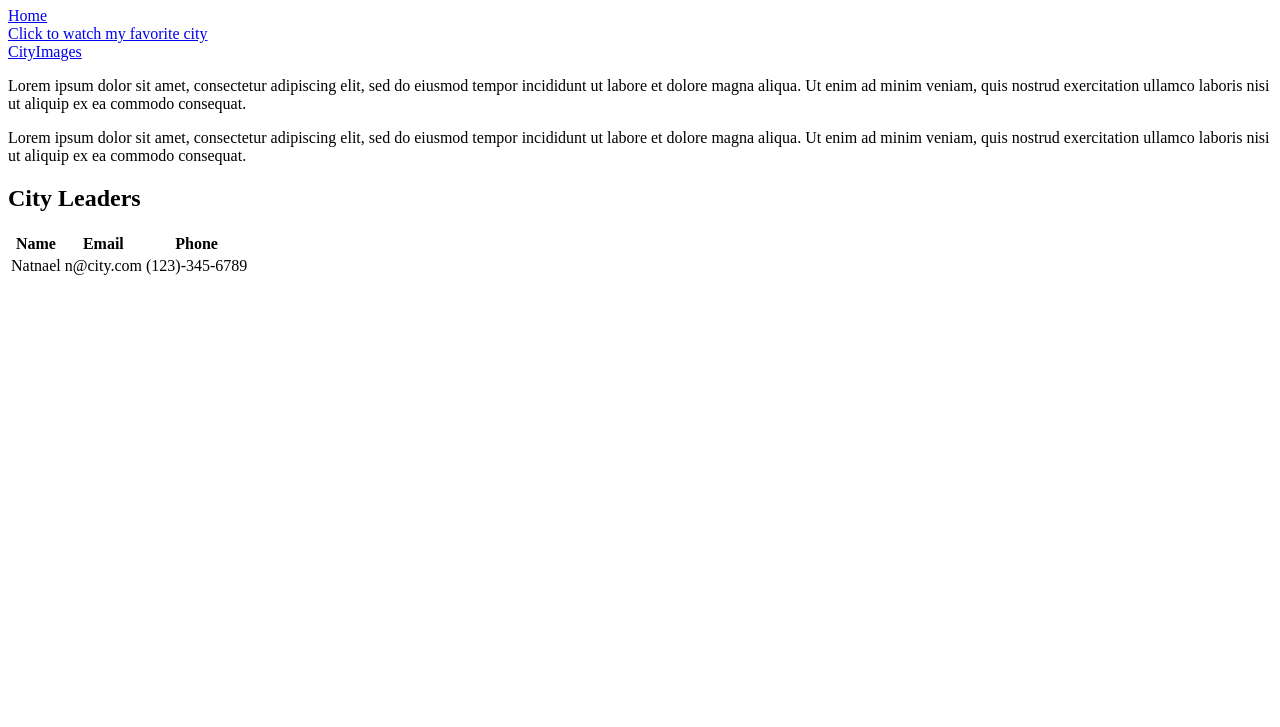
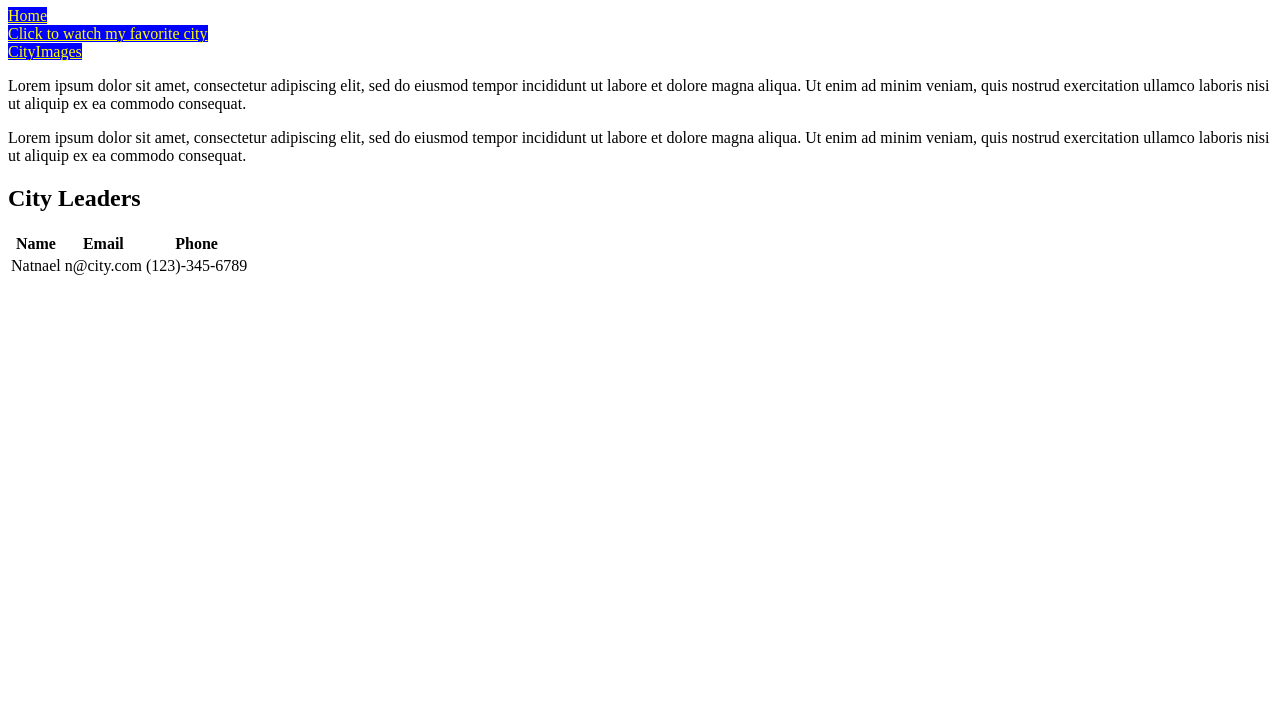
Before and after one commit to NatnaelWale/simple-travel-site, a plain HTML site: page index.html in a window 1280 px wide. Shown: the part 73-800 px from the top of the page. Drawn offline with Linux system fonts and the light colour scheme.

Commit message:
Added css files

```diff
--- /dev/null
+++ b/css/styles.css
@@ -0,0 +1,4 @@
+a {
+    background-color: blue;
+    color: yellow;
+}
--- a/index.html
+++ b/index.html
@@ -5,6 +5,7 @@
     <meta charset="UTF-8">
     <meta name="viewport" content="width=device-width, initial-scale=1.0">
     <title>My Favorite City</title>
+    <link rel="stylesheet" href="./css/styles.css">
 </head>
 
 <body>
```
